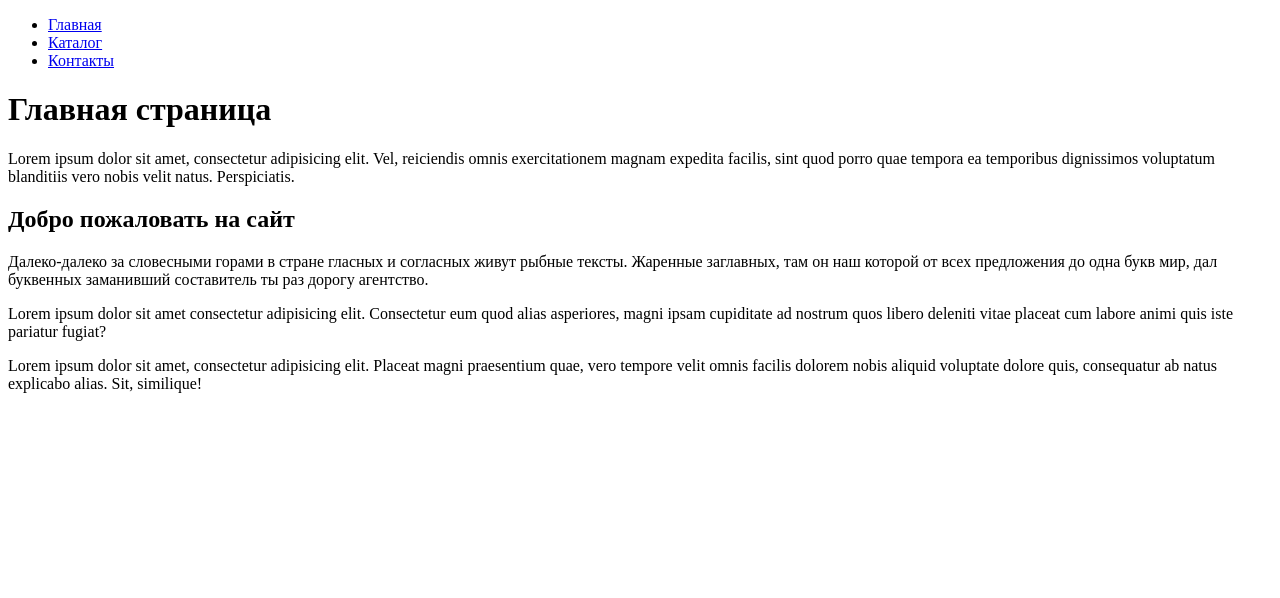
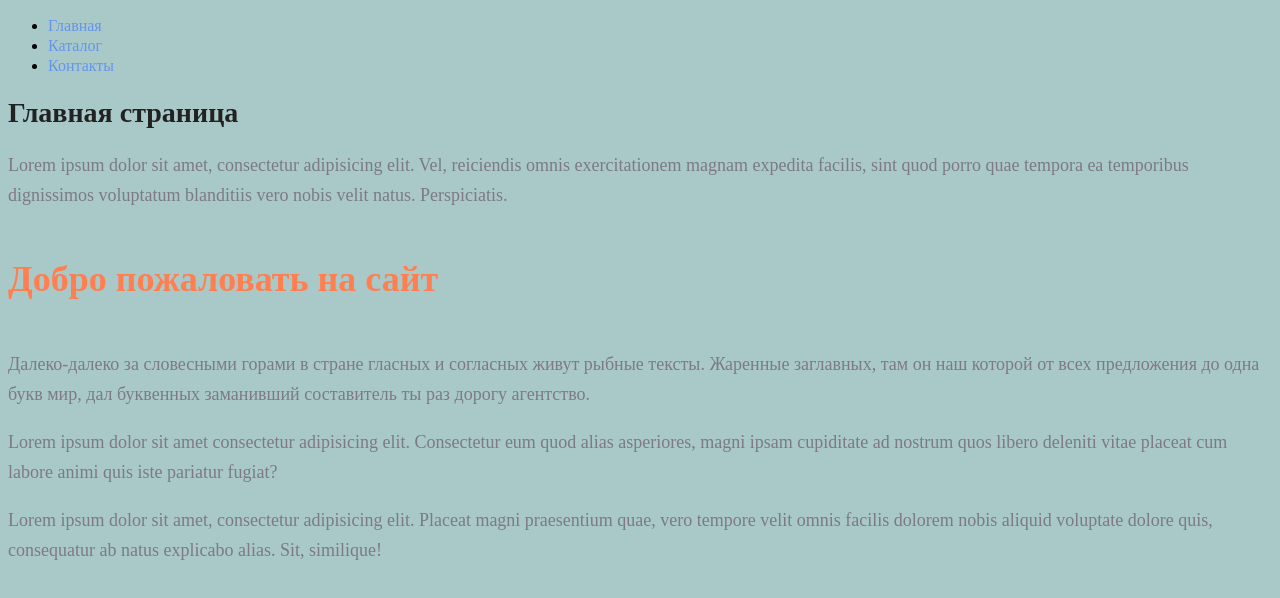
Before and after one commit to PavlyukSN/html-1, a plain HTML site: page index.html in a window 1280 px wide. Drawn offline with Linux system fonts and the light colour scheme.

Commit message:
second commit

```diff
--- a/index.html
+++ b/index.html
@@ -1,32 +1,36 @@
 <!DOCTYPE html>
 <html lang="en">
-
-<head>
+  <head>
     <meta charset="UTF-8" />
     <meta name="viewport" content="width=device-width, initial-scale=1.0" />
+    <link rel="stylesheet" href="./style.css" />
     <title>Document</title>
-</head>
+  </head>
 
-<body>
+  <body>
     <ul>
-        <li><a href="#">Главная</a></li>
-        <li><a href="./catalog/catalog.html">Каталог</a></li>
-        <li><a href="./contacts.html">Контакты</a></li>
+      <li><a class="link" href="#">Главная</a></li>
+      <li><a class="link" href="./catalog/catalog.html">Каталог</a></li>
+      <li><a class="link" href="./contacts.html">Контакты</a></li>
     </ul>
-    <h1>Главная страница</h1>
-    <p>
-        Lorem ipsum dolor sit amet, consectetur adipisicing elit. Vel, reiciendis omnis exercitationem magnam expedita facilis, sint quod porro quae tempora ea temporibus dignissimos voluptatum blanditiis vero nobis velit natus. Perspiciatis.
+    <h1 class="ahadin">Главная страница</h1>
+    <p class="paragraph">
+      Lorem ipsum dolor sit amet, consectetur adipisicing elit. Vel, reiciendis omnis exercitationem magnam expedita
+      facilis, sint quod porro quae tempora ea temporibus dignissimos voluptatum blanditiis vero nobis velit natus.
+      Perspiciatis.
     </p>
-    <h2>Добро пожаловать на сайт</h2>
-    <p>
-        Далеко-далеко за словесными горами в стране гласных и согласных живут рыбные тексты. Жаренные заглавных, там он наш которой от всех предложения до одна букв мир, дал буквенных заманивший составитель ты раз дорогу агентство.
+    <h2 class="ahdva">Добро пожаловать на сайт</h2>
+    <p class="paragraph">
+      Далеко-далеко за словесными горами в стране гласных и согласных живут рыбные тексты. Жаренные заглавных, там он
+      наш которой от всех предложения до одна букв мир, дал буквенных заманивший составитель ты раз дорогу агентство.
     </p>
-    <p>
-        Lorem ipsum dolor sit amet consectetur adipisicing elit. Consectetur eum quod alias asperiores, magni ipsam cupiditate ad nostrum quos libero deleniti vitae placeat cum labore animi quis iste pariatur fugiat?
+    <p class="paragraph">
+      Lorem ipsum dolor sit amet consectetur adipisicing elit. Consectetur eum quod alias asperiores, magni ipsam
+      cupiditate ad nostrum quos libero deleniti vitae placeat cum labore animi quis iste pariatur fugiat?
     </p>
-    <p>
-        Lorem ipsum dolor sit amet, consectetur adipisicing elit. Placeat magni praesentium quae, vero tempore velit omnis facilis dolorem nobis aliquid voluptate dolore quis, consequatur ab natus explicabo alias. Sit, similique!
+    <p class="paragraph">
+      Lorem ipsum dolor sit amet, consectetur adipisicing elit. Placeat magni praesentium quae, vero tempore velit omnis
+      facilis dolorem nobis aliquid voluptate dolore quis, consequatur ab natus explicabo alias. Sit, similique!
     </p>
-</body>
-
+  </body>
 </html>
--- /dev/null
+++ b/style.css
@@ -0,0 +1,40 @@
+body {
+    background-color: rgb(169, 201, 201);
+}
+
+a {
+    text-decoration: none;
+}
+
+.link {
+    color: cornflowerblue;
+    font-size: 16px;
+    line-height: 20px;
+}
+
+.ahadin {
+    color: #222222;
+    font-size: 28px;
+    line-height: 36px;
+    font-weight: bold;
+}
+
+.paragraph {
+    font-style: normal;
+    font-weight: 300;
+    font-size: 18px;
+    line-height: 30px;
+    color: #7D7987
+}
+
+.ahdva {
+    color: coral;
+    font-style: normal;
+    font-weight: 700;
+    font-size: 36px;
+    line-height: 80px;
+}
+
+.img {
+    border-radius: 10px;
+}
```
Also changed, not shown: catalog/catalog.html (+30 -25 lines), contacts.html (+8 -9 lines), text.txt (added).
